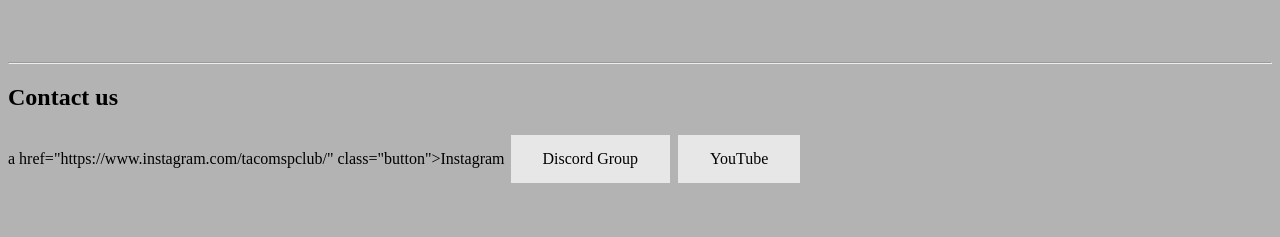
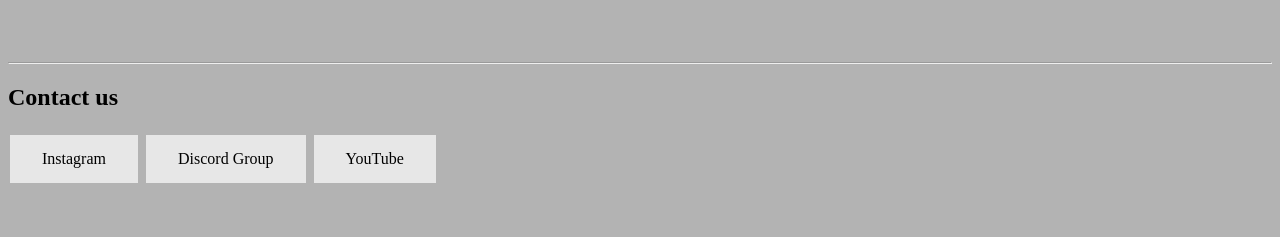
Before and after one commit to Tacoclub/TheTacoClub, a plain HTML site: page index.html in a window 1280 px wide. Shown: the part 327-564 px from the top of the page. Drawn offline with Linux system fonts and the light colour scheme.

Commit message:
Update index.html

```diff
--- a/index.html
+++ b/index.html
@@ -51,7 +51,7 @@ body {
     cursor: pointer;
 }
 </style>
-a href="https://www.instagram.com/tacomspclub/" class="button">Instagram</a>
+<a href="https://www.instagram.com/tacomspclub/" class="button">Instagram</a>
 <a href="https://discord.gg/SmKsKyZ" class="button">Discord Group</a>
 <a href="https://www.youtube.com/channel/UCXb3uEXalEm7ZE9JThNKkMg" class="button">YouTube</a>
 <br>
```
